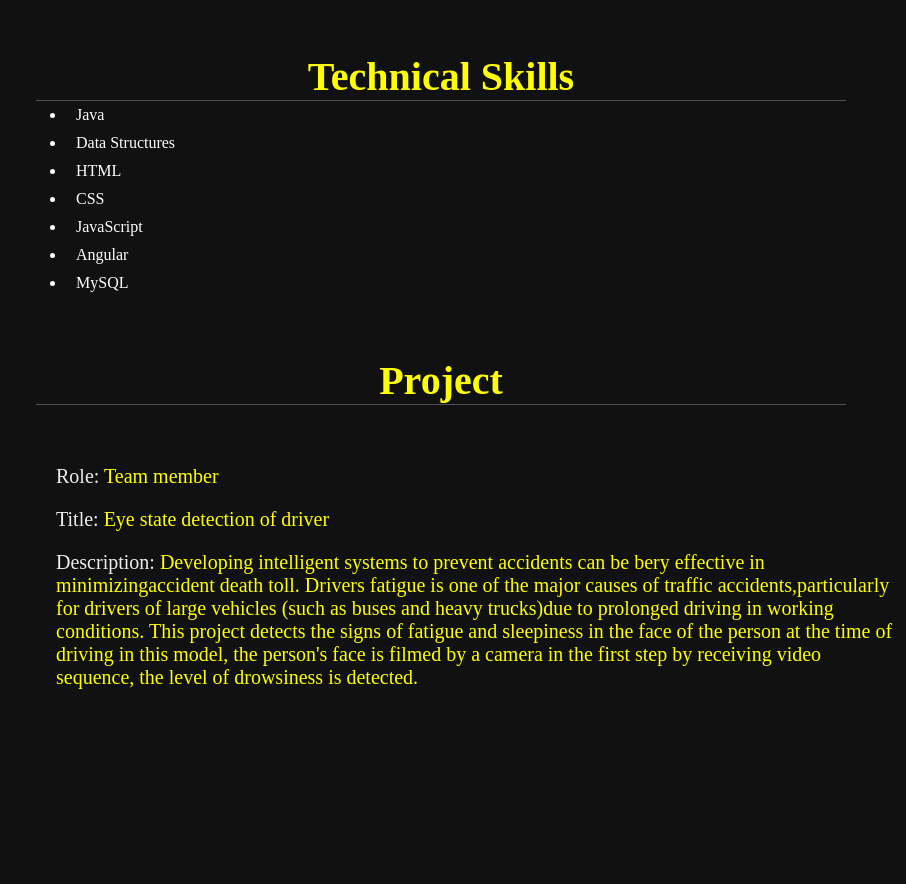
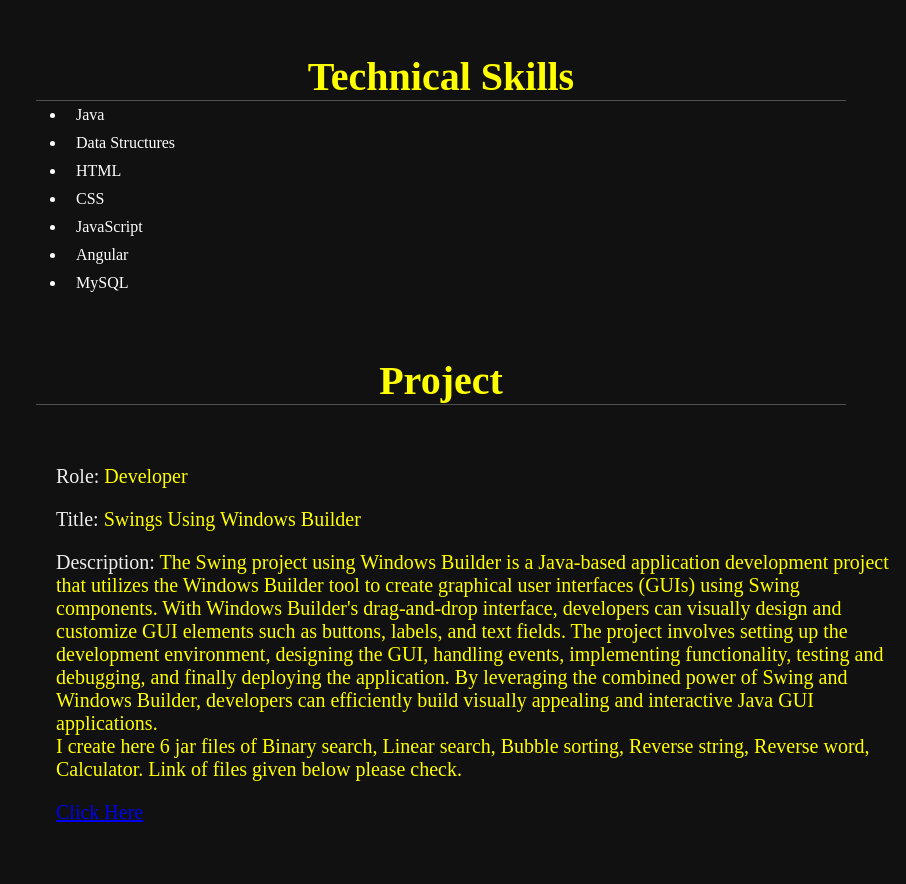
Before and after one commit to EverArindam/Resume.github.io, a plain HTML site: page index.html in a window 1280 px wide. Shown: the part 827-1711 px from the top of the page, without its empty margins (374-1280 px from the left). Before the commit the page ends 1576 px from the top, so only its background shows below. Drawn offline with Linux system fonts and the light colour scheme.

Commit message:
Add files via upload

```diff
--- a/index.html
+++ b/index.html
@@ -84,18 +84,19 @@
     <h1 class="heading"><span>Project</span></h1>
     <div class="Row">
         <div class="det">
-    <h3><span>Role: </span>Team member</h3>
-    <h3><span>Title: </span>Eye state detection of driver</h3>
-    <h3><span>Description: </span>Developing intelligent systems to prevent accidents
-                can be bery effective in minimizingaccident death toll.
-                Drivers fatigue is one of the major causes of traffic
-                accidents,particularly for drivers of large vehicles
-                (such as buses and heavy trucks)due to prolonged driving
-                in working conditions. This project detects the signs of
-                fatigue and sleepiness in the face of the person at the
-                time of driving in this model, the person's face is filmed
-                by a camera in the first step by receiving video sequence,
-                the level of drowsiness is detected.</h3>
+    <h3><span>Role: </span>Developer</h3>
+    <h3><span>Title: </span>Swings Using Windows Builder</h3>
+    <h3><span>Description: </span>The Swing project using Windows Builder is a Java-based application
+         development project that utilizes the Windows Builder tool to create graphical user interfaces (GUIs)
+         using Swing components. With Windows Builder's drag-and-drop interface, developers can visually
+         design and customize GUI elements such as buttons, labels, and text fields. The project involves
+         setting up the development environment, designing the GUI, handling events, implementing functionality,
+         testing and debugging, and finally deploying the application. By leveraging the combined power of Swing
+         and Windows Builder, developers can efficiently build visually appealing and interactive Java GUI
+         applications. <br>
+        I create here 6 jar files of Binary search, Linear search, Bubble sorting, Reverse string, Reverse word,
+            Calculator. Link of files given below please check. </h3>
+       <h3><a href="https://1drv.ms/f/s!Aon1Zc_gB9FNalsrlc_g0-5_Q-o?e=fDru9I">Click Here</a></h3>
             </div>
 </div>
 </section>
```
